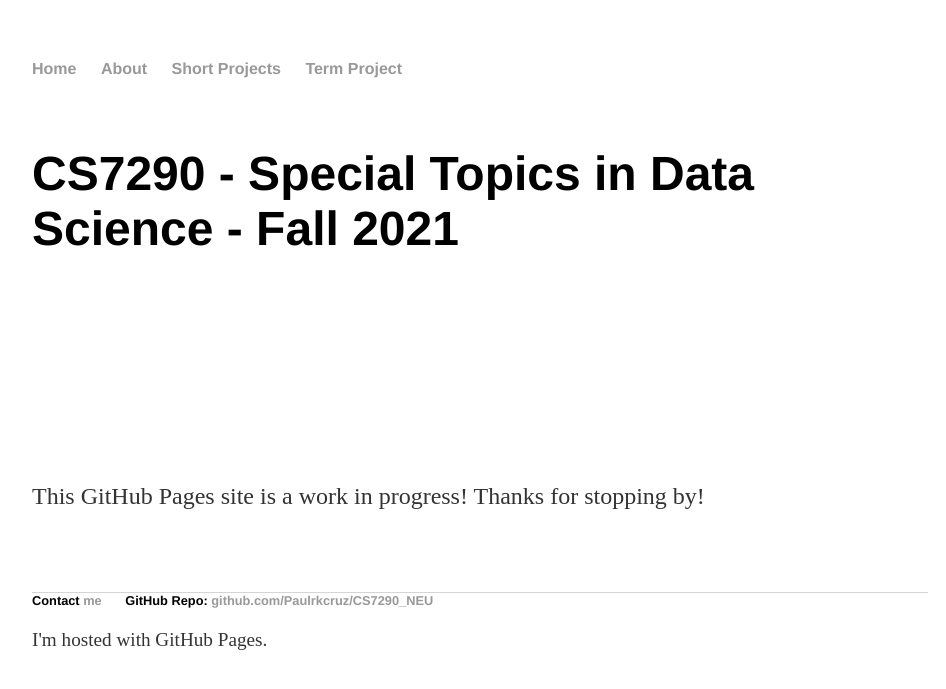
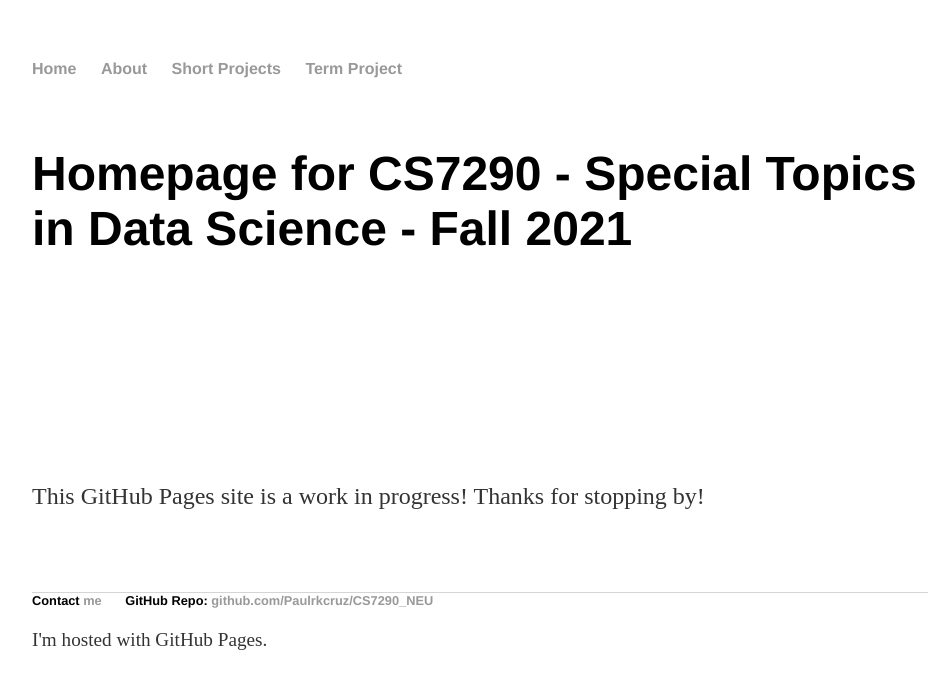
Before and after one commit to Paulrkcruz/CS7290_NEU, a Jekyll site: the page built from index.html, in a window 1280 px wide. Shown: the top 689 px of the page, without its empty margins (160-1106 px from the left). Built offline with Jekyll 4.4.1, drawn with Linux system fonts in a browser that asks for light colours.

Commit message:
Update index.html

```diff
--- a/index.html
+++ b/index.html
@@ -5,7 +5,7 @@ title: CS7290 - Special Topics in Data Science - Fall 2021
 <div class="blurb">
 <br>
 <br>
-<h1>CS7290 - Special Topics in Data Science - Fall 2021</h1>
+<h1>Homepage for CS7290 - Special Topics in Data Science - Fall 2021</h1>
 <br>
 <br>
 <p></p>
```
